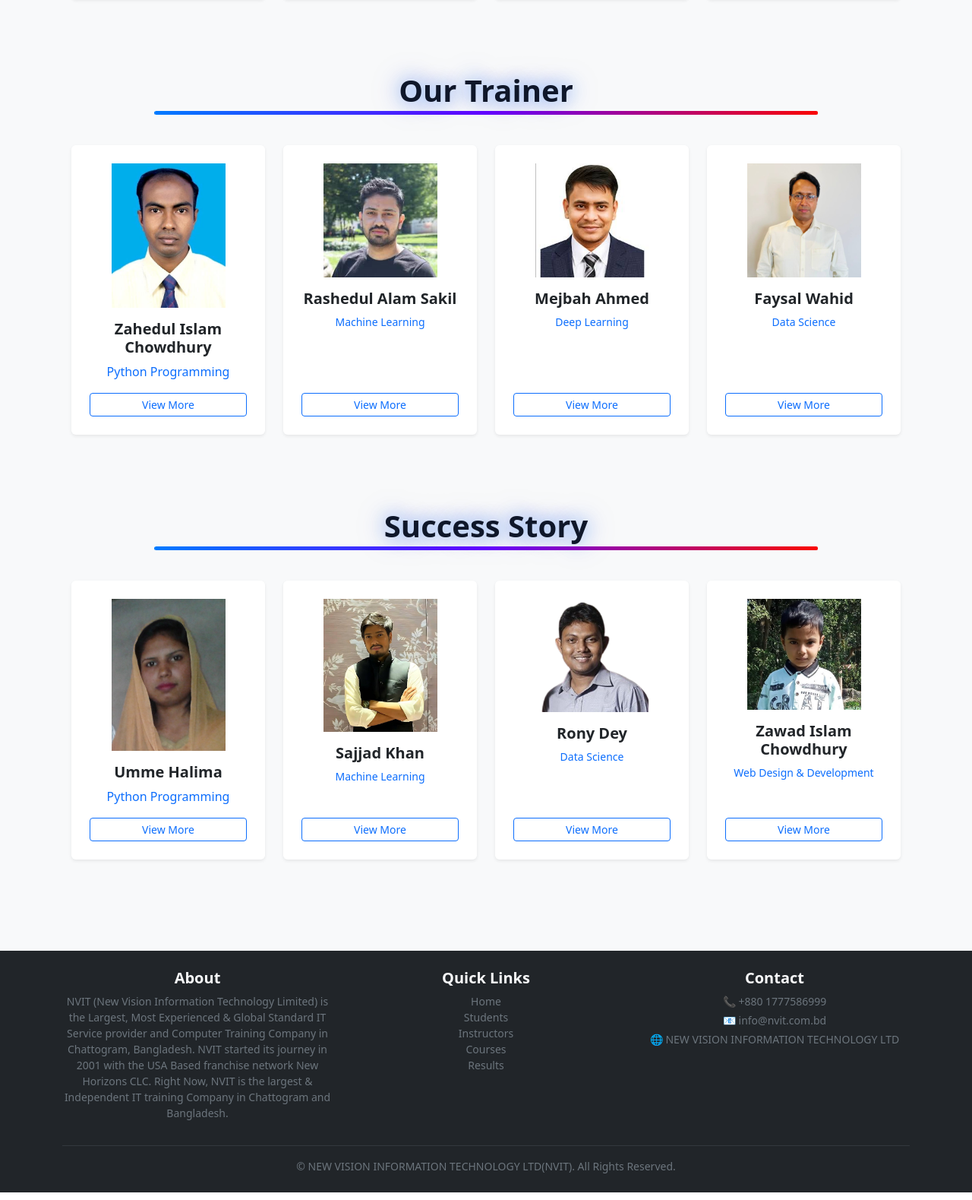
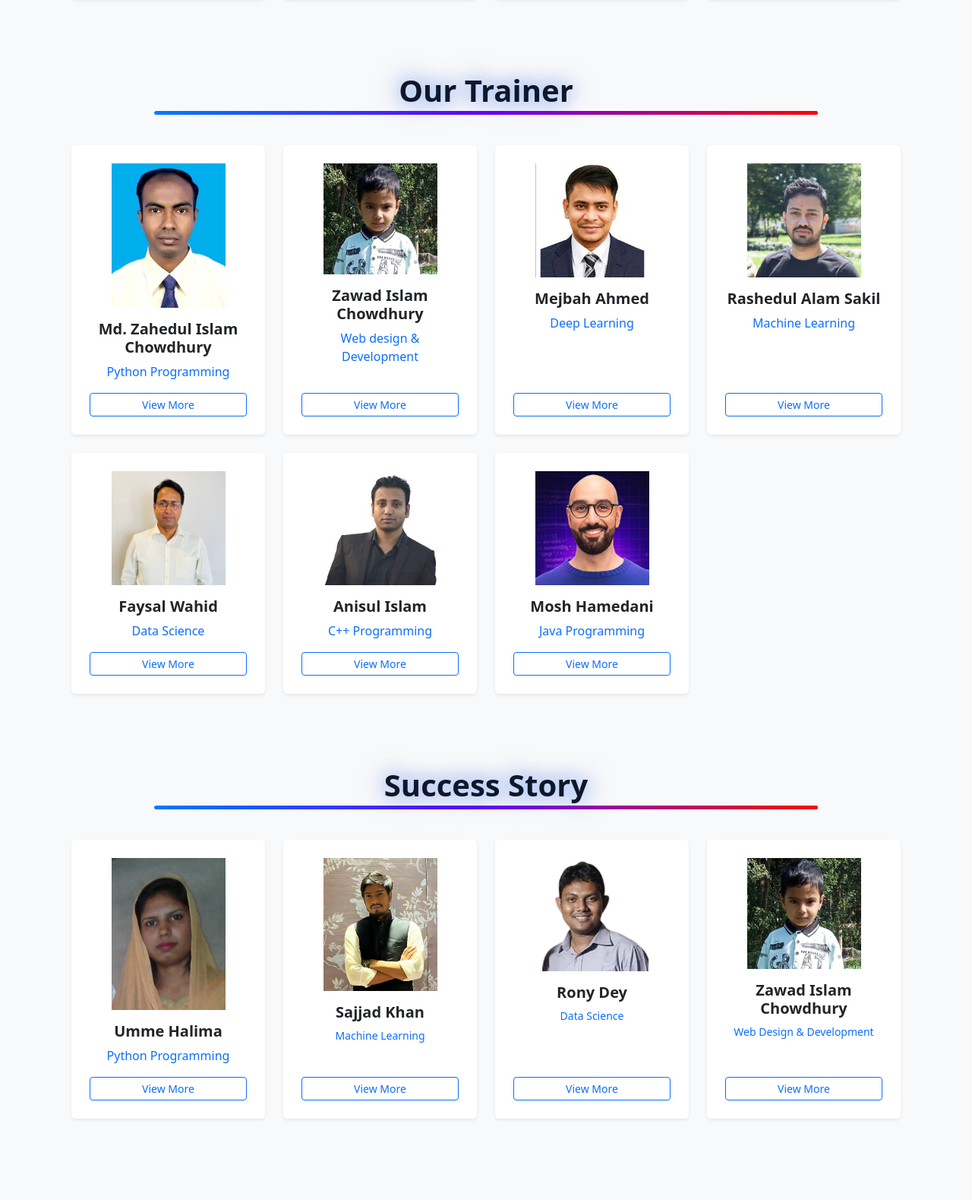
Before and after one commit to zahedic/Web-Based-App-Using-Django, a Django app: page / in a window 1280 px wide. Shown: the part 1197-2776 px from the top of the page at 76% size. Run offline with Django 5.2, Linux system fonts and the light colour scheme; data comes from the database, SQL or seed files in the repository; both versions use the stored data as it was after the commit.

Commit message:
update 07

```diff
--- a/New_Vision_IT/New_Vision/templates/base.html
+++ b/New_Vision_IT/New_Vision/templates/base.html
@@ -30,13 +30,13 @@
                 <ul class="navbar-nav me-auto mb-2 mb-lg-0">
                     <li class="nav-item"><a class="nav-link {% if request.resolver_match.url_name == 'home' %}active{% endif %}" href="{% url 'home' %}">Home</a></li>
 
-                    <li class="nav-item"><a class="nav-link {% if request.resolver_match.url_name == 'students' %}active{% endif %}" href="{% url 'student_list' %}">Students</a></li>
+                    <li class="nav-item"><a class="nav-link {% if request.resolver_match.url_name == 'student_list' %}active{% endif %}" href="{% url 'student_list' %}">Students</a></li>
 
-                    <li class="nav-item"><a class="nav-link {% if request.resolver_match.url_name == 'courses' %}active{% endif %}" href="{% url "course_list" %}">Courses</a></li>
+                    <li class="nav-item"><a class="nav-link {% if request.resolver_match.url_name == 'course_list' %}active{% endif %}" href="{% url "course_list" %}">Courses</a></li>
 
-                    <li class="nav-item"><a class="nav-link {% if request.resolver_match.url_name == 'instructor' %}active{% endif %}" href="{% url 'instructor_list' %}">Instructors</a></li>
+                    <li class="nav-item"><a class="nav-link {% if request.resolver_match.url_name == 'instructor_list' %}active{% endif %}" href="{% url 'instructor_list' %}">Instructors</a></li>
 
-                    <li class="nav-item"><a class="nav-link {% if request.resolver_match.url_name == 'results' %}active{% endif %}" href="{% url "result_list" %}">Results</a></li>
+                    <li class="nav-item"><a class="nav-link {% if request.resolver_match.url_name == 'result_list' %}active{% endif %}" href="{% url "result_list" %}">Results</a></li>
 
                     <li class="nav-item"><a class="nav-link {% if request.resolver_match.url_name == 'about' %}active{% endif %}" href="{% url "about_page" %}">About</a></li>
 
--- a/New_Vision_IT/New_Vision/templates/home.html
+++ b/New_Vision_IT/New_Vision/templates/home.html
@@ -114,74 +114,31 @@
 
 </section>
 
-
-
-
-
 <section class="py-5">
   <div class="container">
 
      <h2 class="text-center fw-bold mb-5 section-title">Our Trainer</h2>
     <div class="row g-4">
 
-      <!-- Python Programming -->
+      <!-- Our All Trainer -->
+      {% for i in instructors  %}
+
       <div class="col-md-3">
         <div class="card border-0 shadow-sm h-100 text-center p-4">
 
-           <img src="{% static 'image/Zahed.jpg' %}" alt="Students" class="mx-auto mb-3 course-img" width="150">
+           <img src="{{i.picture.url}}" alt="Students" class="mx-auto mb-3 course-img" width="150">
 
+          <h5 class="fw-bold mb-2">{{i.name}}</h5>
+          <p class="text-primary bold">{{i.department}}</p>
 
-          <h5 class="fw-bold mb-2">Zahedul Islam Chowdhury</h5>
-          <p class="text-primary bold">Python Programming</p>
-          <a href="{% static 'image/Python_Course.png'%}" class="btn btn-outline-primary btn-sm mt-auto">View More</a>
-        </div>
-      </div>
-
-      <!-- Courses Machine Learning -->
-      <div class="col-md-3">
-        <div class="card border-0 shadow-sm h-100 text-center p-4">
-
-          <img src="{% static 'image/Rashedul_Alam_Sakil.jpeg' %}" alt="Students" class="mx-auto mb-3 course-img" width="150">
-
-          <h5 class="fw-bold mb-2">Rashedul Alam Sakil</h5>
-          <p class="text-primary small">Machine Learning</p>
           <a href="" class="btn btn-outline-primary btn-sm mt-auto">View More</a>
         </div>
       </div>
-
-      <!-- Deep Learning -->
-      <div class="col-md-3">
-        <div class="card border-0 shadow-sm h-100 text-center p-4">
-
-          <img src="{% static 'image/Mejbah_Ahmed.jpeg' %}" alt="Students" class="mx-auto mb-3 course-img" width="150">
-          <h5 class="fw-bold mb-2">Mejbah Ahmed</h5>
-          <p class="text-primary small">Deep Learning</p>
-          <a href="{% url "instructor_list" %}" class="btn btn-outline-primary btn-sm mt-auto">View More</a>
-        </div>
-      </div>
-
-      <!-- Data Science -->
-      <div class="col-md-3">
-        <div class="card border-0 shadow-sm h-100 text-center p-4">
-
-          <img src="{% static 'image/Faysal_Wahid.jpeg' %}" alt="Students" class="mx-auto mb-3 course-img" width="150">
-          <h5 class="fw-bold mb-2">Faysal Wahid</h5>
-          <p class="text-primary small">Data Science</p>
-          <a href="" class="btn btn-outline-primary btn-sm mt-auto">View More</a>
-        </div>
-      </div>
-
-    </div>
-  </div>
-
-
-
+      {% endfor %}
 
 
 
 </section>
-
-
 
 
 
--- a/New_Vision_IT/New_Vision/views.py
+++ b/New_Vision_IT/New_Vision/views.py
@@ -7,7 +7,9 @@ from .models import  Student,Instructor,Course,Result
 # --------------------------Home Page --------------------------
 
 def home_page(request):
-    return render(request,'home.html')
+    instructors=Instructor.objects.all()
+    return render(request,'home.html',{'instructors':instructors})
+
 
 
 
```
Also changed, not shown: New_Vision_IT/New_Vision/static/image/Mosh_Hamidani.png (added), New_Vision_IT/db.sqlite3, New_Vision_IT/media/instructors/Mosh_Hamidani.png (added).
